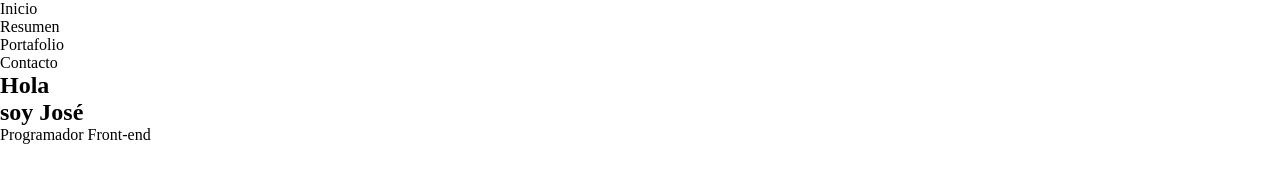
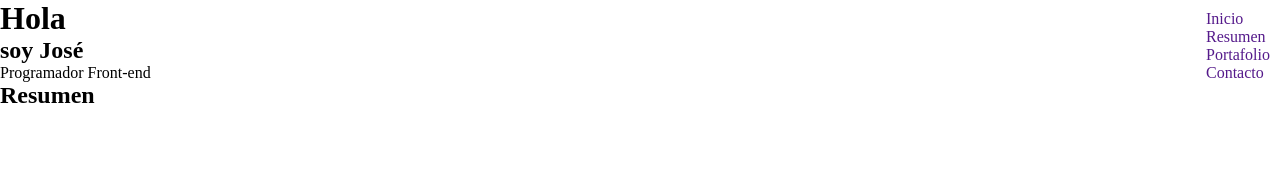
Before and after one commit to panchocode/Portafolio, a plain HTML site: page index.html in a window 1280 px wide. Drawn offline with nearby package versions, Linux system fonts and the light colour scheme.

Commit message:
edit nav

```diff
--- a/estilo.css
+++ b/estilo.css
@@ -5,3 +5,8 @@
   list-style: none;
   text-decoration: none;
 }
+.navbar {
+  position: fixed;
+  top: 10px;
+  right: 10px;
+}
--- a/index.html
+++ b/index.html
@@ -12,18 +12,23 @@
     <title>José Sánchez</title>
   </head>
   <body>
-    <header>
-      <nav>
-        <ul>
-          <li>Inicio</li>
-          <li>Resumen</li>
-          <li>Portafolio</li>
-          <li>Contacto</li>
+    <div class="contenedor">
+      <nav class="navbar">
+        <ul class="lista">
+          <li><a href="">Inicio</a></li>
+          <li><a href="">Resumen</a></li>
+          <li><a href="">Portafolio</a></li>
+          <li><a href="">Contacto</a></li>
         </ul>
+      </nav>
+      <header id="header">
         <h1>Hola</h1>
         <h2>soy José</h2>
         <p>Programador Front-end</p>
-      </nav>
-    </header>
+      </header>
+      <section id="resumen">
+        <h1>Resumen</h1>
+      </section>
+    </div>
   </body>
 </html>
```
